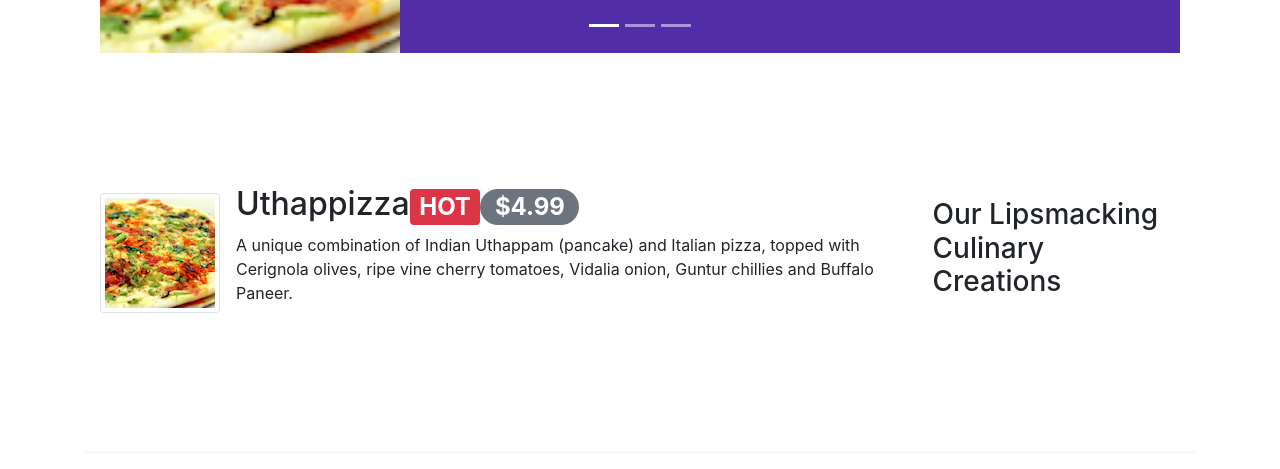
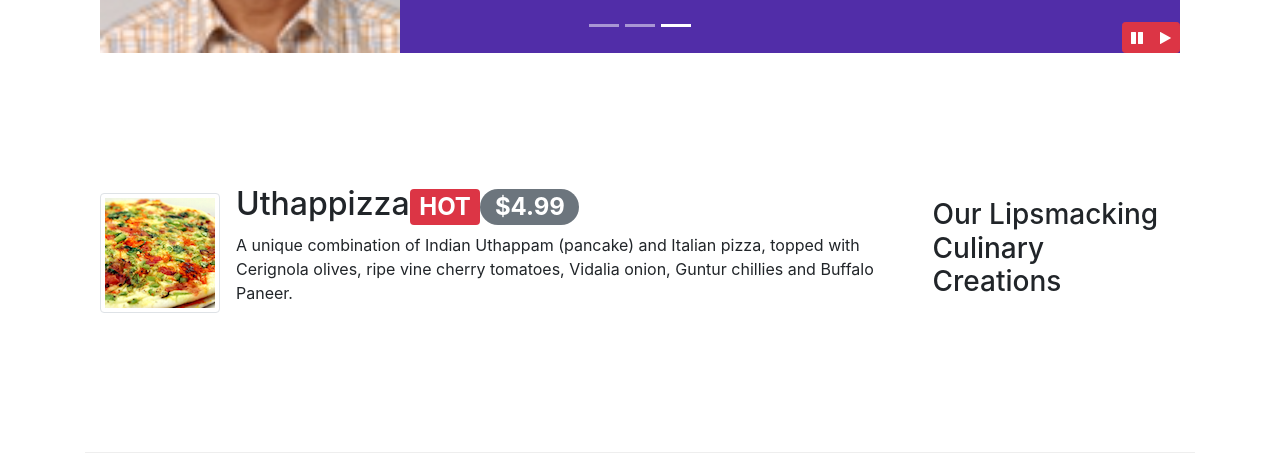
Before and after one commit to TheApurvJindal/Intro-bootstrap, a website: page index.html in a window 1280 px wide. Shown: the part 631-1100 px from the top of the page. Drawn offline with nearby package versions, Linux system fonts and the light colour scheme.

Commit message:
Bottstrap JQuery

```diff
--- a/css/style.css
+++ b/css/style.css
@@ -114,3 +114,10 @@ body{
     margin: 10px;
     padding: ;
 }
+
+#carouselButton {
+    right:0px;
+    position: absolute;
+    bottom: 0px;
+    z-index: 1;
+}
--- a/index.html
+++ b/index.html
@@ -236,6 +236,16 @@
                         </a>
 
                     </div>
+
+                    <div class="btn-group" id="carouselButton">
+                            <button class="btn btn-sm btn-danger" id="carousel-pause">
+                                <span class="fa fa-pause"></span>
+                            </button>
+                            <button class="btn btn-sm btn-danger" id="carousel-play">
+                                <span class="fa fa-play"></span>
+                            </button>
+
+                    </div>
                 </div>
             </div>
 
@@ -350,10 +360,15 @@
     <script src="node_modules/jquery/dist/jquery.slim.min.js"></script>
     <script src="node_modules/popper.js/dist/umd/popper.min.js"></script>
     <script src="node_modules/bootstrap/dist/js/bootstrap.min.js"></script>
-
     <script>
         $(document).ready(function(){
-            $('[data-toggle="tooltip"]').tooltip();
+            $("#mycarousel").carousel( { interval: 2000 } );
+            $("#carousel-pause").click(function(){
+                $("#mycarousel").carousel('pause');
+            });
+            $("#carousel-play").click(function(){
+                $("#mycarousel").carousel('cycle');
+            });
         });
     </script>
 
```
